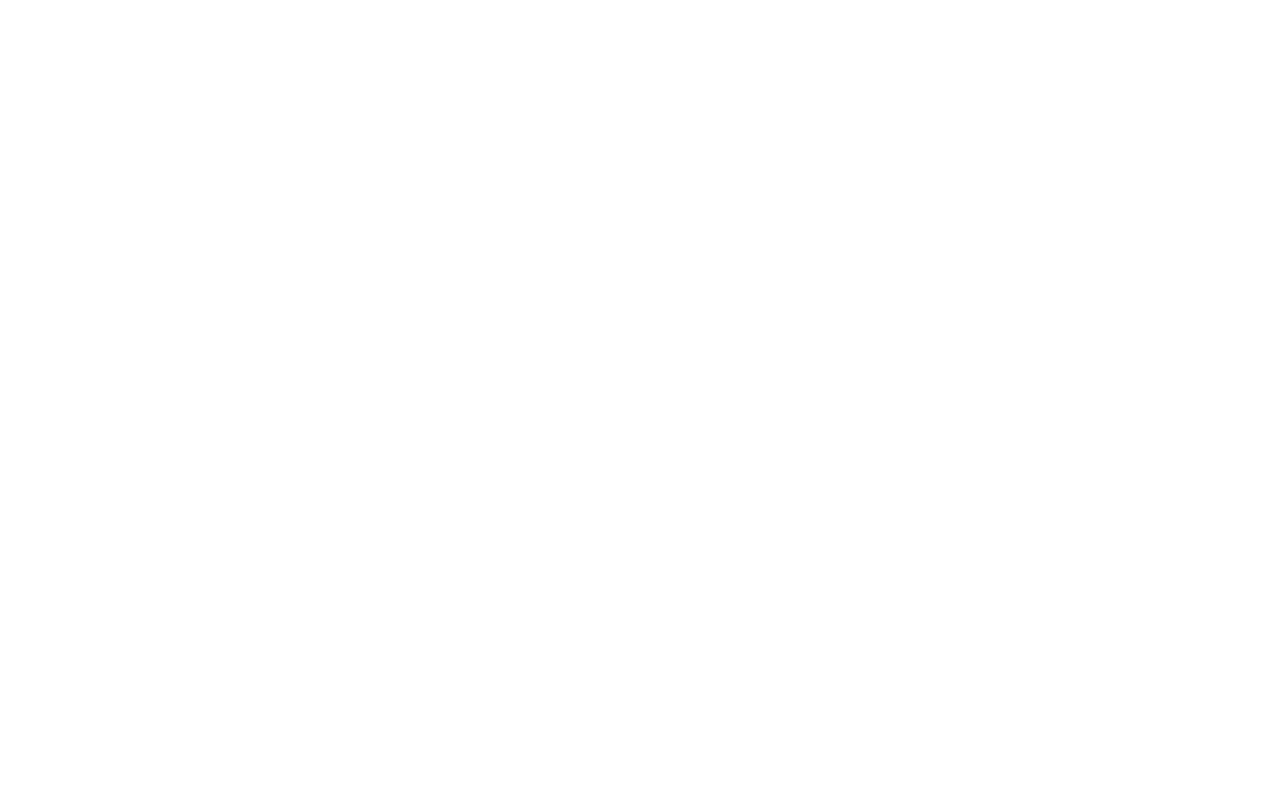
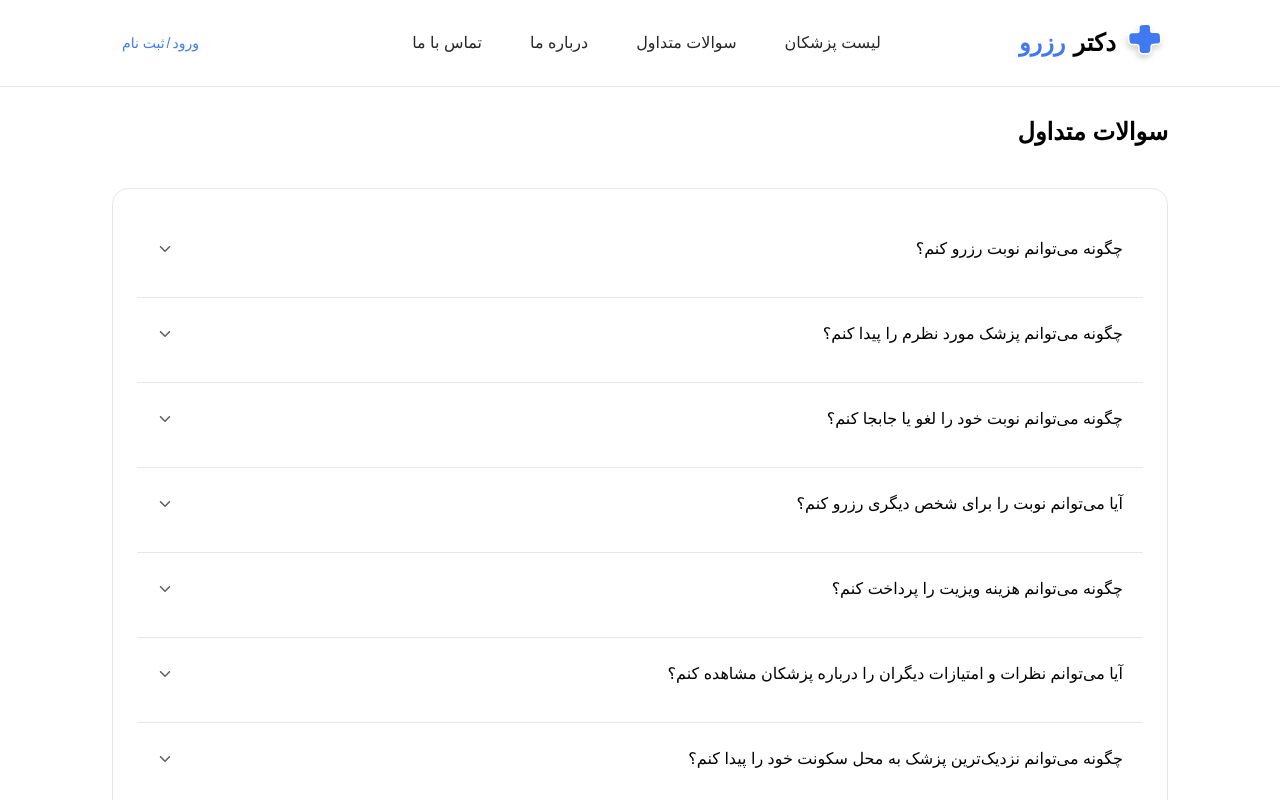
Before and after one commit to M-sahand-dev/Doctor-Appointment, a React (Vite) app: page /FAQ in a window 1280 px wide. Before the commit this address had no page. Shown: the top 800 px of the page. Built offline with nearby package versions, Linux system fonts and the light colour scheme; a web font is replaced by a local one.

Commit message:
Added FAQ page and navigation link.

```diff
--- /dev/null
+++ b/src/components/faq/FAQ.tsx
@@ -0,0 +1,59 @@
+import { useId, useState, type JSX } from "react";
+import { Footer, Header, TitleProduct } from "../index";
+import { questions } from "../../constant";
+import { IoIosArrowDown } from "react-icons/io";
+
+export const FAQ = (): JSX.Element => {
+  const id = useId();
+  const [showMore, setShowMore] = useState<string | null>(null);
+
+  const handelShowMore = (question: string) => {
+    setShowMore(showMore === question ? null : question);
+  };
+  return (
+    <div>
+      <Header />
+      <div className="mx-auto px-28 py-3 max-sm:px-4 mt-20">
+        <div className=" my-6">
+          <TitleProduct text="">سوالات متداول</TitleProduct>
+        </div>
+        <main className="my-10">
+          <div className="p-6 rounded-2xl bg-white border border-gray--100">
+            {/* Questions List */}
+            {questions.map((question) => (
+              <article
+                key={question.id + id}
+                onClick={() => handelShowMore(question.question)}
+                className={`px-5 py-6 flex flex-col gap-3 cursor-pointer ${
+                  question.id === 1 ? "" : "border-t border-gray--100"
+                }`}>
+                <div className="flex justify-between items-center">
+                  <p className="font-medium text-Body-M text-black">
+                    {question.question}
+                  </p>
+                  <IoIosArrowDown
+                    className={`transition-transform duration-300 ease-in-out text-gray--600 ${
+                      showMore === question.question ? "rotate-180" : ""
+                    }`}
+                  />
+                </div>
+                <div
+                  className={`overflow-hidden transition-all duration-300 ease-in-out ${
+                    showMore === question.question
+                      ? "max-h-[500px] opacity-100"
+                      : "max-h-0 opacity-0"
+                  }`}>
+                  <p className={`text-XS text-gray--700 pl-4`}>
+                    {question.answer}
+                  </p>
+                </div>
+              </article>
+            ))}
+            <div className="grid grid-cols-3 gap-6 max-lg:grid-cols-2 max-sm:grid-cols-1"></div>
+          </div>
+        </main>
+      </div>
+      <Footer />
+    </div>
+  );
+};
--- /dev/null
+++ b/src/components/faq/index.ts
@@ -0,0 +1 @@
+export * from "./FAQ";
--- a/src/components/index.ts
+++ b/src/components/index.ts
@@ -3,3 +3,4 @@
 export * from "./home-page-(landing)";
 export * from "./log-in";
 export * from "./ui";
+export * from "./faq";
--- a/src/constant/data.ts
+++ b/src/constant/data.ts
@@ -24,7 +24,7 @@
   {
     id: 2,
     title: "سوالات متداول",
-    to: "/",
+    to: "/FAQ",
   },
   {
     id: 3,
--- a/src/main.tsx
+++ b/src/main.tsx
@@ -3,7 +3,8 @@
 import "./index.css";
 import App from "./App.tsx";
 import { BrowserRouter, Route, Routes } from "react-router-dom";
-import { LandingPage } from "./components";
+import { FAQ, LandingPage } from "./components";
+import {} from "./components";
 
 createRoot(document.getElementById("root")!).render(
   <StrictMode>
@@ -11,6 +12,7 @@
       <Routes>
         <Route path="/" element={<App />}>
           <Route index element={<LandingPage />} />
+          <Route path="/FAQ" element={<FAQ />} />
         </Route>
       </Routes>
     </BrowserRouter>
```
